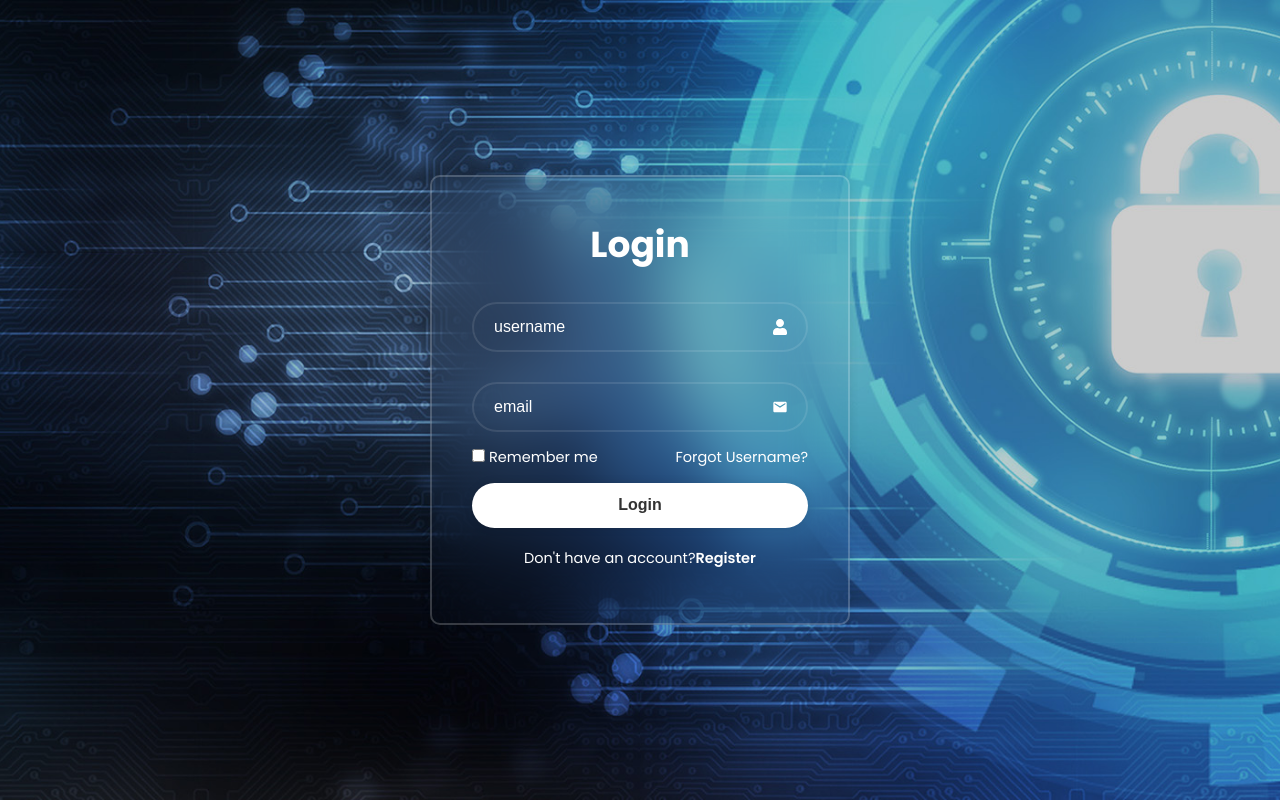
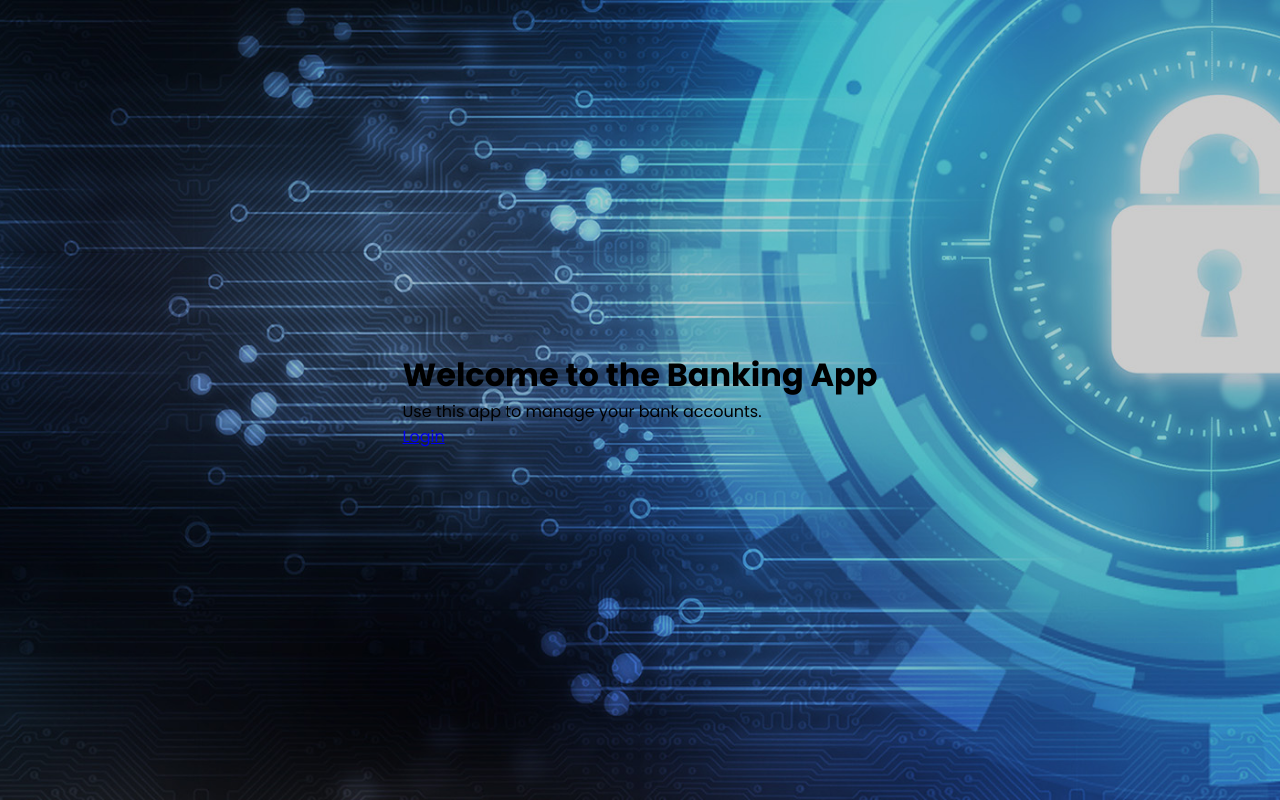
Before and after one commit to Lite30/login, a React (Create React App) app: page / in a window 1280 px wide. Built offline with nearby package versions, Linux system fonts and the light colour scheme.

Commit message:
added welcome page and main dashboard

```diff
--- a/package.json
+++ b/package.json
@@ -9,6 +9,8 @@
     "react": "^18.3.1",
     "react-dom": "^18.3.1",
     "react-icons": "^5.2.1",
+    "react-router": "^6.24.0",
+    "react-router-dom": "^6.24.0",
     "react-scripts": "5.0.1",
     "web-vitals": "^2.1.4"
   },
--- a/src/App.js
+++ b/src/App.js
@@ -1,12 +1,37 @@
-
-import './App.css';
+// App.js
+import React, {useState} from 'react';
+import { BrowserRouter as Router, Route, Routes, Navigate } from 'react-router-dom';
 import LoginRegister from './Components/LoginRegister/LoginRegister';
+import Dashboard from './Components/Dashboard/Dashboard';
+import Navbar from './Components/Navbar/Navbar';
+import Logout from './Components/Logout/Logout';
+import Home from './Components/Home/Home';
 
 function App() {
+
+  const [isLoggedIn, setIsLoggedIn] = useState(false);
+  const handleLogin = () => {
+    setIsLoggedIn(true);
+  };
+  const handleLogout = () => {
+    setIsLoggedIn(false);
+  };
   return (
-    <div >
-      <LoginRegister/>
-    </div>
+    <Router>
+      {isLoggedIn && <Navbar onLogout={handleLogout}/>}
+      <Routes>
+        <Route path="/" element={isLoggedIn ? <Navigate to="/dashboard" /> : <Home/>} />
+        <Route path="/login" element={isLoggedIn ? <Navigate to="/dashboard" /> : <LoginRegister onLogin={handleLogin} />} />
+        {isLoggedIn ? (
+          <>
+            <Route path="/dashboard" element={<Dashboard />} />
+            <Route path="/logout" element={<Logout onLogout={handleLogout} />} />
+          </>
+        ) : (
+          <Route path="*" element={<Navigate to="/login" />} />
+        )}
+      </Routes>
+    </Router>
   );
 }
 
--- /dev/null
+++ b/src/Components/Dashboard/Dashboard.jsx
@@ -0,0 +1,13 @@
+// Dashboard.js
+import React from 'react';
+
+const Dashboard = () => {
+  return (
+    <div>
+      <h1>Welcome to the Dashboard!</h1>
+      <p>This is your main dashboard.</p>
+    </div>
+  );
+};
+
+export default Dashboard;
--- /dev/null
+++ b/src/Components/Home/Home.jsx
@@ -0,0 +1,15 @@
+// Components/Home/Home.js
+import React from 'react';
+import { Link } from 'react-router-dom';
+
+const Home = () => {
+  return (
+    <div>
+      <h1>Welcome to the Banking App</h1>
+      <p>Use this app to manage your bank accounts.</p>
+      <Link to="/login">Login</Link>
+    </div>
+  );
+}
+
+export default Home;
--- a/src/Components/LoginRegister/LoginRegister.jsx
+++ b/src/Components/LoginRegister/LoginRegister.jsx
@@ -1,48 +1,53 @@
+// LoginRegister.js
 import React, { useState } from 'react';
+import { FaUser } from 'react-icons/fa';
+import { MdEmail } from 'react-icons/md';
+import { useNavigate } from 'react-router-dom';
 import "./LoginRegister.css";
-import { FaUser } from "react-icons/fa";
-import { MdEmail } from "react-icons/md";
 
-
-
-const LoginRegister = () => {
-
+const LoginRegister = ({onLogin}) => {
   const [action, setAction] = useState('');
+  const navigate = useNavigate();
 
   const registerLink = () => {
     setAction(' active');
-    }
+  };
+
   const loginLink = () => {
     setAction('');
-    }
-    return(
-        <div class={`wrapper${action}`}>
+  };
+
+  const handleLogin = (e) => {
+    e.preventDefault();
+    // Here, you should add your login logic (authentication)
+    // For now, we navigate to the dashboard directly.
+    onLogin();
+    navigate('/dashboard');
+  };
+
+  return (
+    <div className={`wrapper${action}`}>
       <div className="form-box login">
-                <form>
+        <form onSubmit={handleLogin}>
           <h1>Login</h1>
           <div className="input-box">
-                        <input type="text"
-                        placeholder="username" required />
+            <input type="text" placeholder="username" required />
             <FaUser className='icon' />
           </div>
           <div className="input-box">
-                        <input type="text"
-                        placeholder="email" required />
-                        <MdEmail className='icon'/>
+            <input type="text" placeholder="email" required />
+            <MdEmail className='icon' />
           </div>
           <div className="remember-forgot">
             <label>
-                            <input type="checkbox"/>
+              <input type="checkbox" />
               Remember me
             </label>
             <a href="#">Forgot Username?</a>
           </div>
           <button type="submit">Login</button>
           <div className="register-link">
-                        <p>Don't have an account?
-                            <a href="#" onClick=
-                            {registerLink}>Register</a>
-                        </p>
+            <p>Don't have an account? <a href="#" onClick={registerLink}>Register</a></p>
           </div>
         </form>
       </div>
@@ -51,42 +56,35 @@ const LoginRegister = () => {
         <form>
           <h1>Registration</h1>
           <div className="input-box">
-                        <input type="text"
-                        placeholder="username" required />
+            <input type="text" placeholder="username" required />
             <FaUser className='icon' />
           </div>
           <div className="input-box">
-                        <input type="text"
-                        placeholder="firstname" required />
+            <input type="text" placeholder="firstname" required />
             <FaUser className='icon' />
           </div>
           <div className="input-box">
-                        <input type="text"
-                        placeholder="lastname" required />
+            <input type="text" placeholder="lastname" required />
             <FaUser className='icon' />
           </div>
           <div className="input-box">
-                        <input type="text"
-                        placeholder="email" required />
-                        <MdEmail className='icon'/>
+            <input type="text" placeholder="email" required />
+            <MdEmail className='icon' />
           </div>
           <div className="remember-forgot">
             <label>
-                            <input type="checkbox"/>
+              <input type="checkbox" />
               I agree to the terms & conditions
             </label>
           </div>
           <button type="submit">Register</button>
           <div className="register-link">
-                        <p>Already have an account?
-                            <a href="#" onClick=
-                            {loginLink}>Login</a>
-                        </p>
+            <p>Already have an account? <a href="#" onClick={loginLink}>Login</a></p>
           </div>
         </form>
       </div>
-
     </div>
   );
 };
+
 export default LoginRegister;
--- /dev/null
+++ b/src/Components/Logout/Logout.jsx
@@ -0,0 +1,15 @@
+import React, { useEffect} from 'react';
+import { useNavigate} from 'react-router-dom';
+
+const Logout = ({ onLogout}) => {
+    const navigate = useNavigate();
+
+    useEffect(() => {
+        onLogout();
+        navigate('/login');
+    }, [onLogout, navigate]);
+
+    return <p>Logging out....</p>;
+}
+
+export default Logout;
--- /dev/null
+++ b/src/Components/Navbar/Navbar.jsx
@@ -0,0 +1,21 @@
+import React from 'react';
+import {Link } from 'react-router-dom';
+
+const Navbar = ({onLogout}) => {
+    return (
+        <nav>
+            <ul>
+                <li>
+                    <Link to="/">Home</Link>
+                </li>
+                <li>
+                    <Link to="/dashboard">Dashboard</Link>
+                </li>
+                <li>
+                    <button onClick={onLogout}>Logout</button>
+                </li>
+            </ul>
+        </nav>
+    );
+}
+export default Navbar;
```
Also changed, not shown: 1 other file (tests, documents, lock files or other folders). Lines whose indentation alone changed are shown as unchanged.
